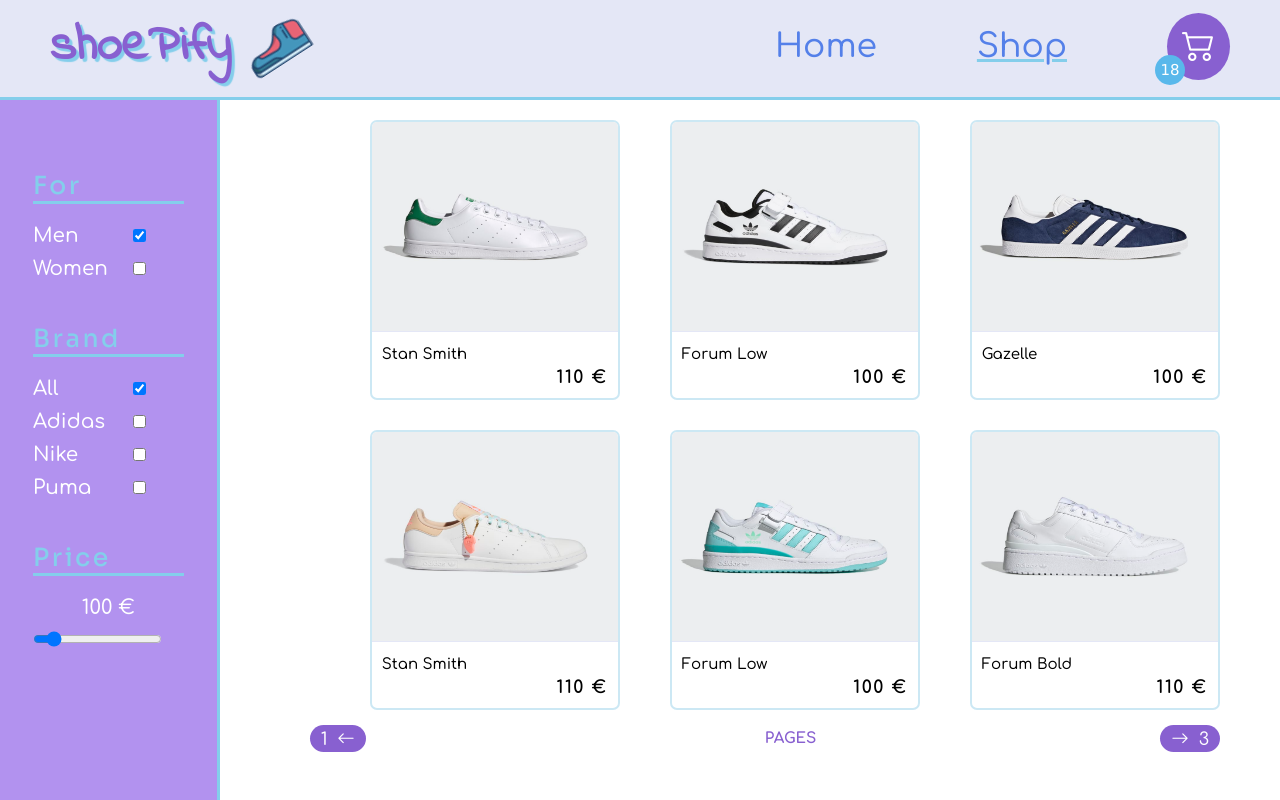
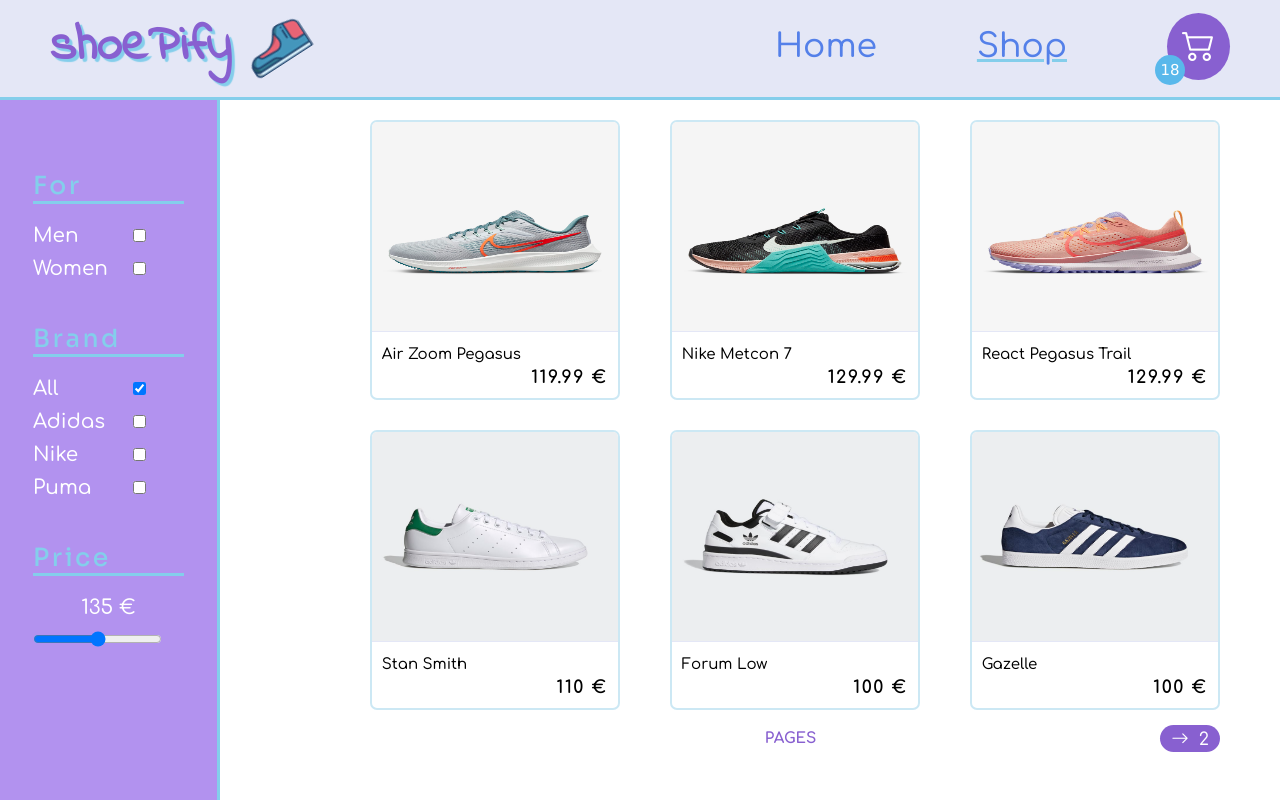
Before and after one commit to Frederic-Ferreira/shoepify-app, a React (Vite) app: page /shop in a window 1280 px wide. Built offline with nearby package versions, Linux system fonts and the light colour scheme.

Commit message:
categories input change

```diff
--- a/src/App.jsx
+++ b/src/App.jsx
@@ -5,7 +5,7 @@
 import Home from './components/Home';
 import Shop from './components/Shop';
 import Checkout from './components/Checkout';
-import { ShoeList } from './ShoeList';
+import { ShoeList } from './ShoesState';
 
 function App() {
   const [shoeList, setShoeList] = useState(ShoeList);
--- /dev/null
+++ b/src/components/ShoeList.jsx
@@ -0,0 +1,19 @@
+import React from 'react';
+
+export function ShoeList({ shoe, handleHover, handleLeave }) {
+  return (
+    <li className="card">
+      <img
+        onMouseEnter={handleHover}
+        onMouseLeave={handleLeave}
+        src={shoe.images.ppl}
+        alt="shoe image"
+        data-name={shoe.name}
+      />
+      <div className="row-wrapper">
+        <p>{shoe.name}</p>
+        <h3>{shoe.price * shoe.quantity + ' €'}</h3>
+      </div>
+    </li>
+  );
+}
--- a/src/components/Shop.jsx
+++ b/src/components/Shop.jsx
@@ -1,18 +1,20 @@
-import { Sidebar } from './../../Sidebar';
+import { ShoeList } from './ShoeList';
+import { Sidebar } from './Sidebar';
 import { useEffect, useState } from 'react';
 import uniqid from 'uniqid';
 
 function Shop({ shoelist }) {
-  const [sexe, setSexe] = useState('men');
+  const [displayedShoes, setDisplayedShoes] = useState(shoelist);
+  const [sexe, setSexe] = useState('all');
   const [brand, setBrand] = useState('all');
-  const [price, setPrice] = useState(100);
+  const [price, setPrice] = useState(135);
 
-  const [image, setImage] = useState('ppl');
+  // const [image, setImage] = useState('ppl');
 
   const [pagesNumber, setPagesNumber] = useState(1);
-  const [currentPage, setCurrentPage] = useState(2);
+  const [currentPage, setCurrentPage] = useState(1);
 
-  const handleChange = (e) => {
+  const handlePriceChange = (e) => {
     setPrice(e.target.value);
   };
 
@@ -36,31 +38,163 @@
     setCurrentPage(currentPage + 1);
   };
 
+  const onBrandChange = (e) => {
+    const target = e.target.id;
+    const all = document.getElementById('all');
+    const adidas = document.getElementById('adidas');
+    const nike = document.getElementById('nike');
+    const puma = document.getElementById('puma');
+
+    if (target === 'all') {
+      [adidas, nike, puma].forEach(
+        (input) => (input.checked = false)
+      );
+      setBrand('all');
+    } else {
+      all.checked = false;
+
+      if (target === 'adidas' && adidas.checked === true) {
+        nike.checked === true && puma.checked === true
+          ? setBrand('adidas nike puma')
+          : nike.checked === true && puma.checked === false
+          ? setBrand('adidas nike')
+          : nike.checked === false && puma.checked === true
+          ? setBrand('adidas puma')
+          : setBrand('adidas');
+      } else if (target === 'adidas' && adidas.checked === false) {
+        nike.checked === true && puma.checked === true
+          ? setBrand('nike puma')
+          : nike.checked === true && puma.checked === false
+          ? setBrand('nike')
+          : nike.checked === false && puma.checked === true
+          ? setBrand('puma')
+          : setBrand('all');
+      }
+
+      if (target === 'nike' && nike.checked === true) {
+        adidas.checked === true && puma.checked === true
+          ? setBrand('adidas nike puma')
+          : adidas.checked === true && puma.checked === false
+          ? setBrand('adidas nike')
+          : adidas.checked === false && puma.checked === true
+          ? setBrand('nike puma')
+          : setBrand('nike');
+      } else if (target === 'nike' && nike.checked === false) {
+        adidas.checked === true && puma.checked === true
+          ? setBrand('adidas puma')
+          : adidas.checked === true && puma.checked === false
+          ? setBrand('adidas')
+          : adidas.checked === false && puma.checked === true
+          ? setBrand('puma')
+          : setBrand('all');
+      }
+
+      if (target === 'puma' && puma.checked === true) {
+        adidas.checked === true && nike.checked === true
+          ? setBrand('adidas nike puma')
+          : adidas.checked === true && nike.checked === false
+          ? setBrand('adidas puma')
+          : adidas.checked === false && nike.checked === true
+          ? setBrand('nike puma')
+          : setBrand('puma');
+      } else if (target === 'puma' && puma.checked === false) {
+        adidas.checked === true && puma.checked === true
+          ? setBrand('adidas nike')
+          : adidas.checked === true && nike.checked === false
+          ? setBrand('adidas')
+          : adidas.checked === false && nike.checked === true
+          ? setBrand('nike')
+          : setBrand('all');
+      }
+    }
+  };
+
+  const onSexeChange = (e) => {
+    const name = e.target.id;
+    const checked = e.target.checked;
+    const men = document.getElementById('men');
+    const women = document.getElementById('women');
+
+    if (name === 'men')
+      checked === true && women.checked === true
+        ? setSexe('all')
+        : checked === true && women.checked === false
+        ? setSexe('men')
+        : checked === false && women.checked === false
+        ? setSexe('all')
+        : setSexe('women');
+    if (name === 'women')
+      checked === true && men.checked === true
+        ? setSexe('all')
+        : checked === true && men.checked === false
+        ? setSexe('women')
+        : checked === false && men.checked === false
+        ? setSexe('all')
+        : setSexe('men');
+  };
+
   useEffect(() => {
-    setPagesNumber(Math.ceil(shoelist.length / 6));
-  }, [shoelist]);
+    setPagesNumber(Math.ceil(displayedShoes.length / 6));
+  }, [displayedShoes]);
+
+  useEffect(() => {
+    let initialList = shoelist;
+    let finalList;
+
+    finalList =
+      sexe === 'all'
+        ? initialList
+        : sexe === 'men'
+        ? initialList.filter((shoe) => shoe.sexe === 'men')
+        : initialList.filter((shoe) => shoe.sexe === 'women');
+
+    finalList =
+      brand === 'all'
+        ? finalList
+        : brand === 'adidas'
+        ? finalList.filter((shoe) => shoe.brand === 'adidas')
+        : brand === 'adidas nike'
+        ? finalList.filter(
+            (shoe) => shoe.brand === 'adidas' || shoe.brand === 'nike'
+          )
+        : brand === 'adidas nike puma'
+        ? finalList.filter(
+            (shoe) =>
+              shoe.brand === 'nike' ||
+              shoe.brand === 'adidas' ||
+              shoe.brand === 'puma'
+          )
+        : brand === 'nike'
+        ? finalList.filter((shoe) => shoe.brand === 'nike')
+        : finalList.filter((shoe) => shoe.brand === 'puma');
+
+    finalList =
+      price === 180
+        ? finalList.filter((shoe) => shoe.price <= 180)
+        : finalList.filter((shoe) => shoe.price <= price);
+
+    setDisplayedShoes(finalList);
+  }, [sexe, brand, price]);
 
   return (
     <div id="shop">
-      <Sidebar price={price} handleChange={handleChange} />
+      <Sidebar
+        brandChange={onBrandChange}
+        sexeChange={onSexeChange}
+        price={price}
+        handleChange={handlePriceChange}
+      />
       <div id="list-items">
         <ul>
-          {shoelist.map((shoe, i) => {
+          {displayedShoes.map((shoe, i) => {
             if (i >= currentPage * 6 - 6 && i < currentPage * 6) {
               return (
-                <li key={uniqid()} className="card">
-                  <img
-                    onMouseEnter={handleHover}
-                    onMouseLeave={handleLeave}
-                    src={shoe.images.ppl}
-                    alt="shoe image"
-                    data-name={shoe.name}
-                  />
-                  <div className="row-wrapper">
-                    <p>{shoe.name}</p>
-                    <h3>{shoe.price * shoe.quantity + ' €'}</h3>
-                  </div>
-                </li>
+                <ShoeList
+                  key={uniqid()}
+                  shoe={shoe}
+                  handleHover={handleHover}
+                  handleLeave={handleLeave}
+                />
               );
             }
           })}
--- a/Sidebar.jsx
+++ b/src/components/Sidebar.jsx
@@ -1,36 +1,46 @@
 import React from 'react';
 
-export function Sidebar({ price, handleChange }) {
+export function Sidebar({
+  sexeChange,
+  brandChange,
+  price,
+  handleChange,
+}) {
   return (
     <div id="sidebar">
       <div id="sexe-input">
         <h1>For</h1>
         <div className="row-wrapper">
           <label htmlFor="men">Men</label>
-          <input type="checkbox" id="men" defaultChecked="checked" />
+          <input onClick={sexeChange} type="checkbox" id="men" />
         </div>
         <div className="row-wrapper">
-          <label htmlFor="men">Women</label>
-          <input type="checkbox" id="women" />
+          <label htmlFor="women">Women</label>
+          <input onClick={sexeChange} type="checkbox" id="women" />
         </div>
       </div>
       <div id="brand-input">
         <h1>Brand</h1>
         <div className="row-wrapper">
           <label htmlFor="all">All</label>
-          <input type="checkbox" id="all" defaultChecked="checked" />
+          <input
+            onClick={brandChange}
+            type="checkbox"
+            id="all"
+            defaultChecked="checked"
+          />
         </div>
         <div className="row-wrapper">
           <label htmlFor="adidas">Adidas</label>
-          <input type="checkbox" id="adidas" />
+          <input onClick={brandChange} type="checkbox" id="adidas" />
         </div>
         <div className="row-wrapper">
           <label htmlFor="nike">Nike</label>
-          <input type="checkbox" id="nike" />
+          <input onClick={brandChange} type="checkbox" id="nike" />
         </div>
         <div className="row-wrapper">
           <label htmlFor="puma">Puma</label>
-          <input type="checkbox" id="puma" />
+          <input onClick={brandChange} type="checkbox" id="puma" />
         </div>
       </div>
       <div id="price-input">
@@ -41,7 +51,7 @@
             type="range"
             min="90"
             max="180"
-            defaultValue="100"
+            defaultValue="135"
             onChange={handleChange}
             id="price"
           />
```
Also changed, not shown: src/ShoesState.js (renamed from src/ShoeList.js).
